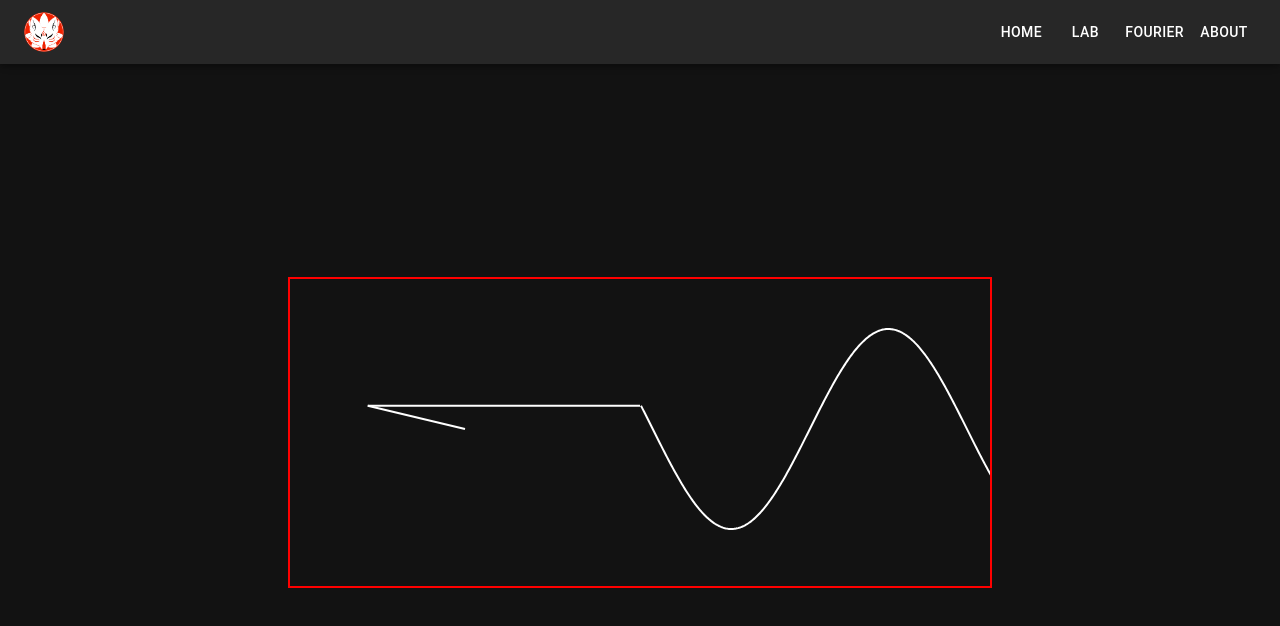
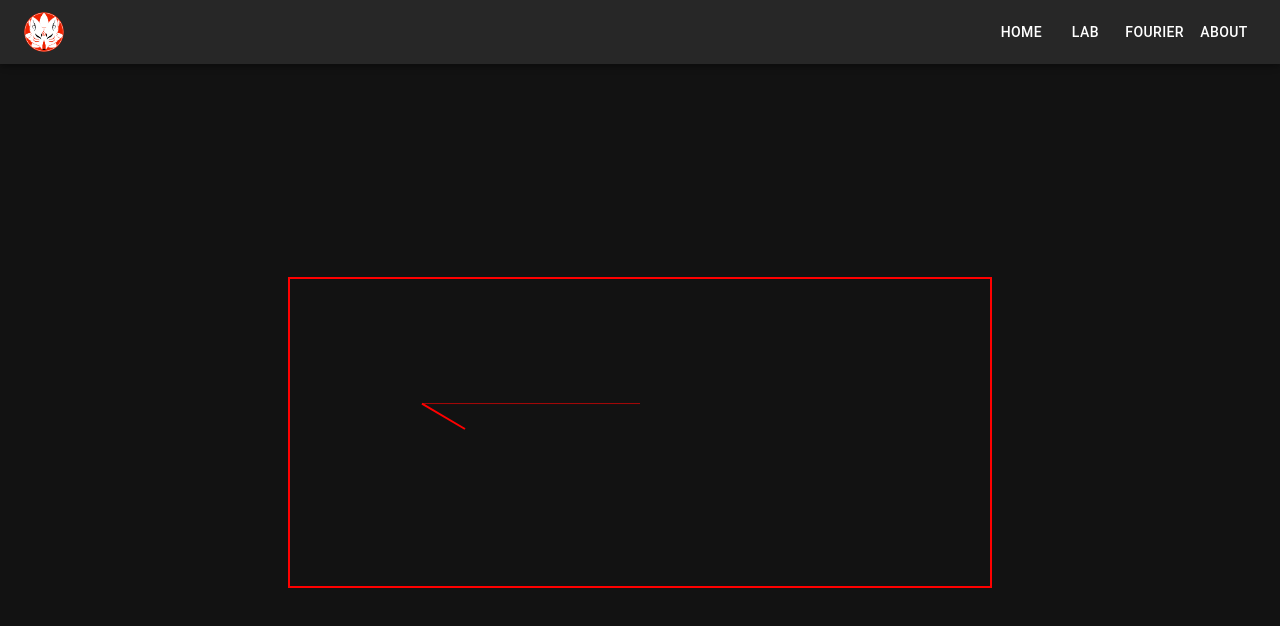
Before and after one commit to CassiGiuse/sir_fourier, a Next.js app: page /lab in a window 1280 px wide. Shown: the top 626 px of the page. Built offline with nearby package versions, Linux system fonts and the light colour scheme.

Commit message:
Creata classe Vector. SineWave da implementare

```diff
--- a/package.json
+++ b/package.json
@@ -14,6 +14,7 @@
     "@fontsource/roboto": "^5.0.13",
     "@mui/icons-material": "^5.15.15",
     "@mui/material": "^5.15.15",
+    "chroma-js": "^2.4.2",
     "framer-motion": "^11.1.7",
     "next": "14.2.3",
     "react": "^17.0.0 || ^18.0.0",
@@ -21,6 +22,7 @@
     "uuid": "^9.0.1"
   },
   "devDependencies": {
+    "@types/chroma-js": "^2.4.4",
     "@types/node": "^20.12.7",
     "@types/react": "^18.3.1",
     "@types/react-dom": "^18.3.0",
--- /dev/null
+++ b/src/app/lab/models/SineWave.tsx
@@ -0,0 +1,5 @@
+class SineWave {
+
+}
+
+export default SineWave;
--- /dev/null
+++ b/src/app/lab/models/Vector.tsx
@@ -0,0 +1,156 @@
+import Colors from "@/utils/Colors";
+
+interface VectorProperties {
+  amplitude: number;
+  frequency: number;
+  phi: number;
+  vectorColor?: string;
+  vectorName?: string;
+}
+
+interface VectorPolarCoordinates {
+  polarX: number;
+  polarY: number;
+}
+
+class Vector {
+  // ATTRIBUTES
+  private amp: number;
+  private fq: number;
+  private phi: number;
+  private vectorName: string;
+  private vectorColor: string;
+  private currentPolar: VectorPolarCoordinates;
+  private ctx: CanvasRenderingContext2D | null;
+  private latestYCoordinates: Array<number>;
+
+  private static globalVectorCounter: number = 0;
+  private static readonly VECTOR_WIDTH: number = 2;
+  private static readonly LINK_WIDTH: number = 1;
+
+  constructor(
+    vectorProp: VectorProperties = {
+      amplitude: 50,
+      frequency: 0.005,
+      phi: 0,
+    }
+  ) {
+    // Must have
+    this.amp = vectorProp.amplitude;
+    this.fq = vectorProp.frequency;
+    this.phi = vectorProp.phi;
+    this.currentPolar = { polarX: 0, polarY: 0 };
+    this.latestYCoordinates = [];
+    this.ctx = null;
+
+    // Optionals
+    this.vectorName = vectorProp.vectorName || `V${Vector.globalVectorCounter}`;
+    this.vectorColor = vectorProp.vectorColor || Colors.randomColor();
+
+    Vector.globalVectorCounter++;
+  }
+
+  // METHODS
+
+  public drawVector(
+    ctx: CanvasRenderingContext2D,
+    time: number,
+    vectorPosition: {
+      x: number;
+      y: number;
+    }
+  ): Vector {
+    this.ctx = ctx;
+    ctx.save();
+    ctx.strokeStyle = this.vectorColor;
+    ctx.lineWidth = Vector.VECTOR_WIDTH;
+    ctx.beginPath();
+
+    const vectorPhase = this.fq * 2 * Math.PI * time + this.phi;
+    const polarX = this.amp * Math.cos(vectorPhase);
+    const polarY = this.amp * Math.sin(vectorPhase);
+
+    ctx.moveTo(vectorPosition.x, vectorPosition.y);
+    ctx.lineTo(polarX + vectorPosition.x, polarY + vectorPosition.y);
+
+    ctx.stroke();
+    ctx.restore();
+
+    this.currentPolar = {
+      polarX: polarX + vectorPosition.x,
+      polarY: polarY + vectorPosition.y,
+    };
+
+    this.latestYCoordinates.push(this.currentPolar.polarY);
+
+    // Permette il chaining dei metodi
+    return this;
+  }
+
+  public linkLineToOrdinateAxis(): Vector {
+    if (this.ctx === null) {
+      throw new Error(
+        "linkLineToOrdinateAxis() method called before drawVector(). Make sure to draw the vector before linking lines."
+      );
+    }
+
+    this.ctx.save();
+    this.ctx.strokeStyle = this.vectorColor + "a1";
+    this.ctx.lineWidth = Vector.LINK_WIDTH;
+    this.ctx.beginPath();
+
+    this.ctx.moveTo(this.currentPolar.polarX, this.currentPolar.polarY);
+    this.ctx.lineTo(this.ctx.canvas.width / 2, this.currentPolar.polarY);
+
+    this.ctx.stroke();
+    this.ctx.restore();
+
+    return this;
+  }
+
+  public drawSineWave() {}
+
+  // GETTERS
+
+  public getVectorInfo(): VectorProperties {
+    return {
+      amplitude: this.amp,
+      frequency: this.fq,
+      phi: this.phi,
+      vectorColor: this.vectorColor,
+      vectorName: this.vectorName,
+    };
+  }
+
+  public getAmplitude(): number {
+    return this.amp;
+  }
+
+  public getFrequency(): number {
+    return this.fq;
+  }
+
+  public getInitialPhase(): number {
+    return this.phi;
+  }
+
+  public getVectorColor(): string {
+    return this.vectorColor;
+  }
+
+  public getVectorName(): string {
+    return this.vectorName;
+  }
+
+  // SETTERS
+
+  public setVectorName(name: string): void {
+    this.vectorName = name;
+  }
+
+  public setVectorColor(color: string): void {
+    this.vectorColor = color;
+  }
+}
+
+export default Vector;
--- a/src/app/lab/page.tsx
+++ b/src/app/lab/page.tsx
@@ -2,58 +2,48 @@
 
 import React, { useCallback, useMemo } from "react";
 import Canvas from "./components/Canvas";
+import Vector from "./models/Vector";
+import chroma from "chroma-js";
 
 export default function LabPage() {
   // Manteniamo lo stesso riferimento dell'array tra i render
   const points = useMemo<Array<number>>(() => [], []); // Inizializza l'array points con useMemo
 
+  const customVector = useMemo<Vector>(() => new Vector(), []);
+
+  customVector.setVectorColor(chroma("red").hex());
+
   // Utilizziamo useCallback per memorizzare la funzione draw
   const draw = useCallback(
-    (ctx: CanvasRenderingContext2D, frameCount: number) => {
-      ctx.clearRect(0, 0, ctx.canvas.width, ctx.canvas.height);
+    (ctx: CanvasRenderingContext2D, time: number) => {
+      time = -time;
+      ctx.clearRect(0, 0, ctx.canvas.width, ctx.canvas.height); // pulisce canvas
 
-      ctx.beginPath(); // Iniziamo un nuovo percorso
-      const amp = 100;
-      const x = amp * Math.cos(frameCount * 0.02);
-      const y = amp * Math.sin(frameCount * 0.02);
-      // Utilizzata per spostare il "pennello" (il punto di disegno) del contesto su un nuovo punto nel canvas, senza disegnare alcuna linea
-      ctx.moveTo(ctx.canvas.width / 4, ctx.canvas.height / 2);
-      // Disegna una linea dal punto specificato nel moveTo al nuovo punto specificato nel linea dal punto lineTo
-      ctx.lineTo(x + ctx.canvas.width / 4, y + ctx.canvas.height / 2);
-      points.push(y);
-      ctx.strokeStyle = "#ffffff";
-      ctx.lineWidth = 2; // Impostiamo il colore del tratto
-      ctx.stroke(); // Eseguiamo il disegno del percorso
+      customVector
+        .drawVector(ctx, time, {
+          x: ctx.canvas.width / 4,
+          y: ctx.canvas.height / 2,
+        })
+        .linkLineToOrdinateAxis();
 
-      ctx.beginPath();
-      for (let x = 0; x < points.length; x++) {
-        ctx.lineTo(
-          ctx.canvas.width / 2 + x,
-          ctx.canvas.height / 2 + points[points.length - x]
-        );
-      }
-      if (points.length > ctx.canvas.width) {
-        points.splice(0, ctx.canvas.width / 2);
-      }
-
-      ctx.strokeStyle = "#ffffff";
-      ctx.lineWidth = 2; // Impostiamo il colore del tratto
-      ctx.stroke(); // Eseguiamo il disegno del percorso
-
-      ctx.beginPath(); // Iniziamo un nuovo percorso
-      ctx.moveTo(x + ctx.canvas.width / 4, y + ctx.canvas.height / 2);
-      ctx.lineTo(ctx.canvas.width / 2, y + ctx.canvas.height / 2);
-      ctx.strokeStyle = "#ffffff";
-      ctx.lineWidth = 2; // Impostiamo il colore del tratto
-      ctx.stroke();
+      // Onda sinusoidale
+      // ctx.beginPath();
+      // for (let x = 0; x < points.length; x++) {
+      //   ctx.lineTo(
+      //     ctx.canvas.width / 2 + x,
+      //     ctx.canvas.height / 2 + points[points.length - x]
+      //   );
+      // }
+      // if (points.length > ctx.canvas.width) {
+      //   points.splice(0, ctx.canvas.width / 2);
+      // }
+      // ctx.stroke();
     },
-    [points]
+    [customVector]
   );
 
   return (
-    <div
-      style={{ border: "2px solid red" }}
-    >
+    <div style={{ border: "2px solid red" }}>
       <Canvas draw={draw}></Canvas>
     </div>
   );
--- /dev/null
+++ b/src/utils/Colors.tsx
@@ -0,0 +1,10 @@
+
+import chroma from 'chroma-js';
+
+class Colors {
+  public static randomColor(): string {
+    return chroma.random().hex();
+  }
+}
+
+export default Colors;
```
Also changed, not shown: 1 other file (tests, documents, lock files or other folders).
